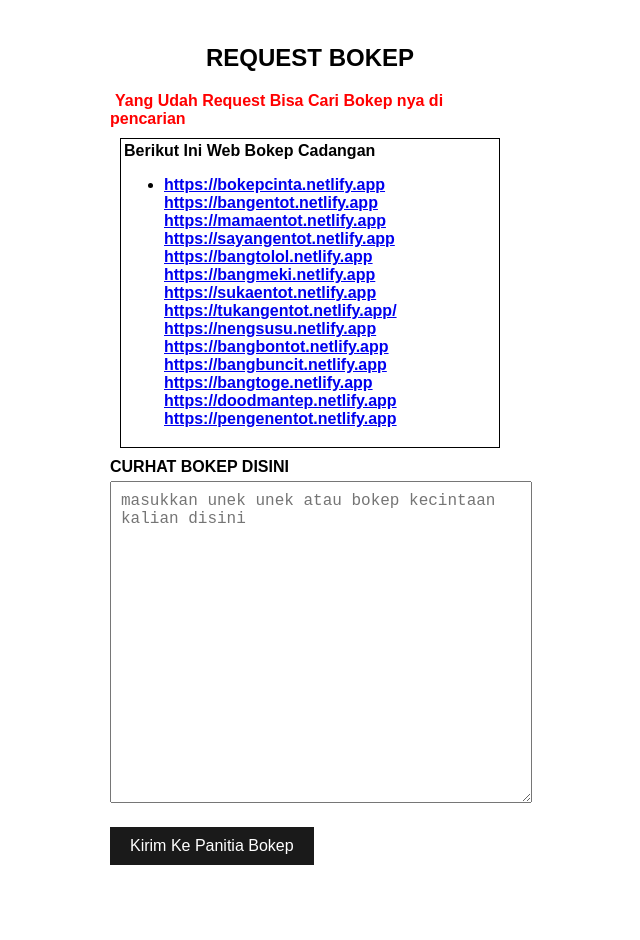
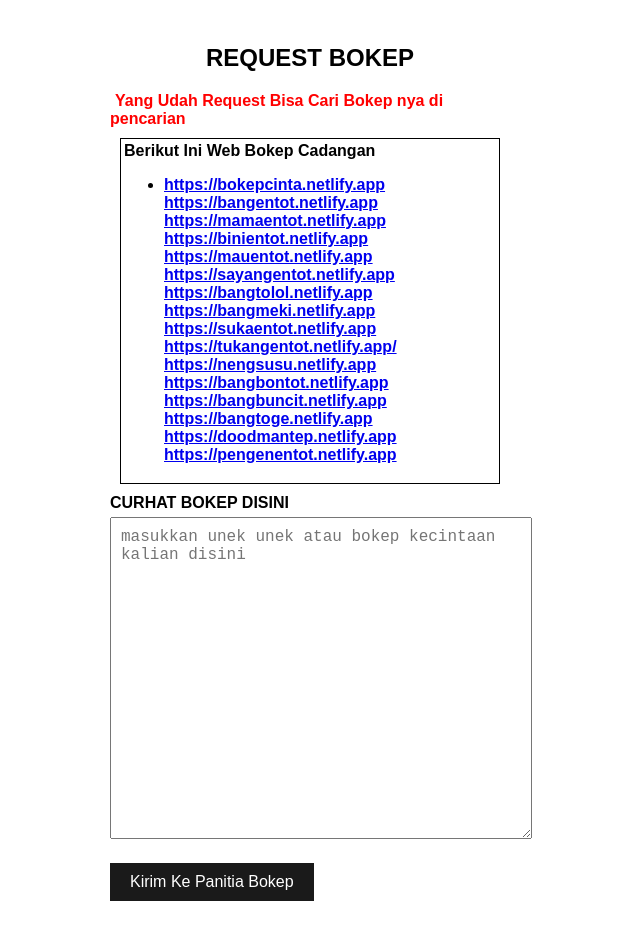
Before and after one commit to bobwatcherx/requestbo, a plain HTML site: page index.html in a window 1280 px wide. Shown: the whole page, without its empty margins (330-970 px from the left). Before the commit the page ends 913 px from the top, so only its background shows below. Drawn offline with nearby package versions, Linux system fonts and the light colour scheme.

Commit message:
Update index.html

```diff
--- a/index.html
+++ b/index.html
@@ -68,6 +68,8 @@
                         <a target="_blank" href="https://bokepcinta.netlify.app">https://bokepcinta.netlify.app</a>
                         <a target="_blank" href="https://bangentot.netlify.app">https://bangentot.netlify.app</a>
                         <a target="_blank" href="https://mamaentot.netlify.app">https://mamaentot.netlify.app</a>
+                        <a target="_blank" href="https://binientot.netlify.app">https://binientot.netlify.app</a>
+                        <a target="_blank" href="https://mauentot.netlify.app">https://mauentot.netlify.app</a>
                          <a target="_blank" href="https://sayangentot.netlify.app">https://sayangentot.netlify.app</a>
                         <a target="_blank" href="https://bangtolol.netlify.app">https://bangtolol.netlify.app</a>
                         <a target="_blank" href="https://bangmeki.netlify.app">https://bangmeki.netlify.app</a>
```
